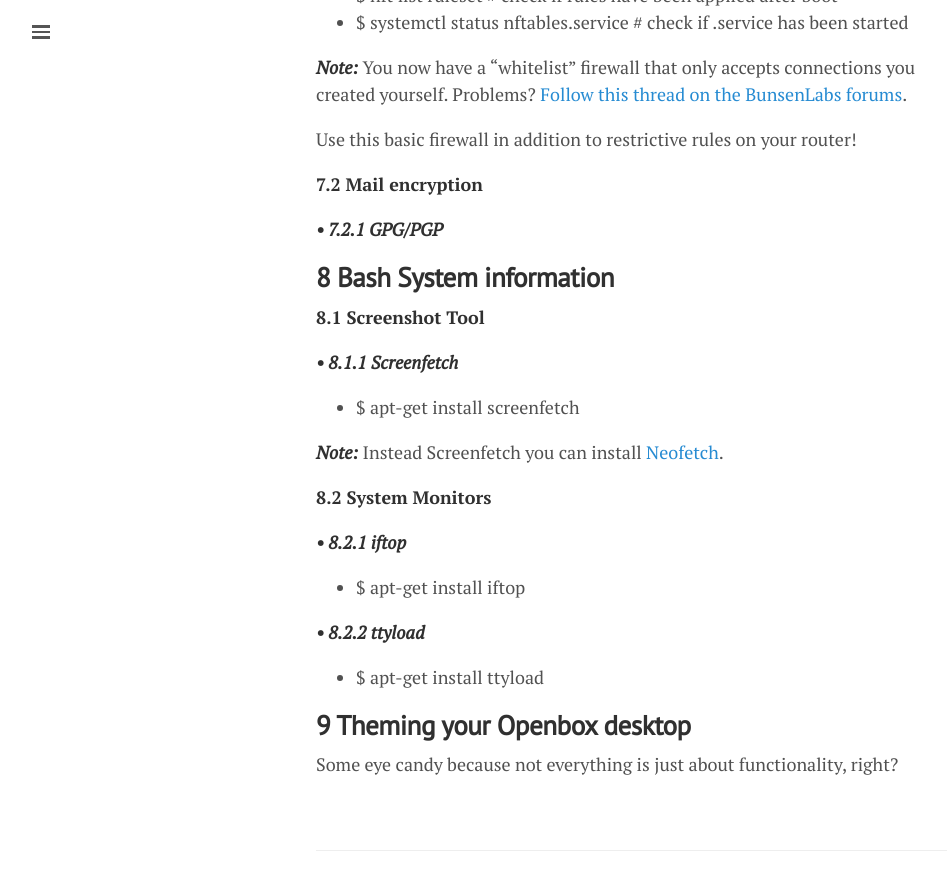
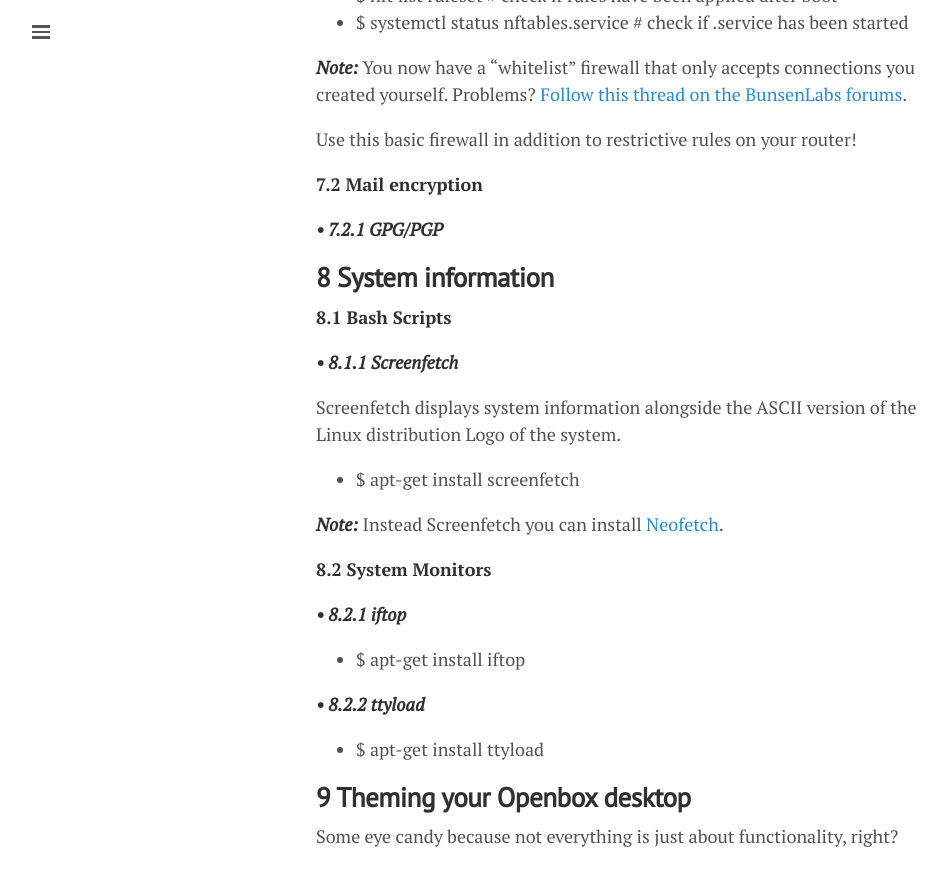
Before and after one commit to lgeurts/lgeurts.github.io, a Jekyll site: the page built from _posts/2017-07-11-bunsenlabs-linux-setup-notes-for dell-inspiron-6000.md, in a window 1280 px wide and 900 px high, scrolled down 5390 px. Shown: the top 890 px of the window, without its empty margins (0-947 px from the left). Built offline with Jekyll 4.4.1, drawn with Linux system fonts in a browser that asks for light colours; nearby versions of some CDN libraries; comment, search, counter and statistics services are not loaded.

Commit message:
Update 2017-07-11-bunsenlabs-linux-setup-notes-for dell-inspiron-6000.md

```diff
--- a/_posts/2017-07-11-bunsenlabs-linux-setup-notes-for dell-inspiron-6000.md
+++ b/_posts/2017-07-11-bunsenlabs-linux-setup-notes-for dell-inspiron-6000.md
@@ -188,12 +188,14 @@ Use this basic firewall in addition to restrictive rules on your router!
 
 ***• 7.2.1 GPG/PGP***
 
-**8 Bash System information**
------------------------------
+**8 System information**
+------------------------
 
-**8.1 Screenshot Tool**
+**8.1 Bash Scripts**
 
 ***• 8.1.1 Screenfetch***
+
+Screenfetch displays system information alongside the ASCII version of the Linux distribution Logo of the system.
 
 - $ apt-get install screenfetch
 
```
